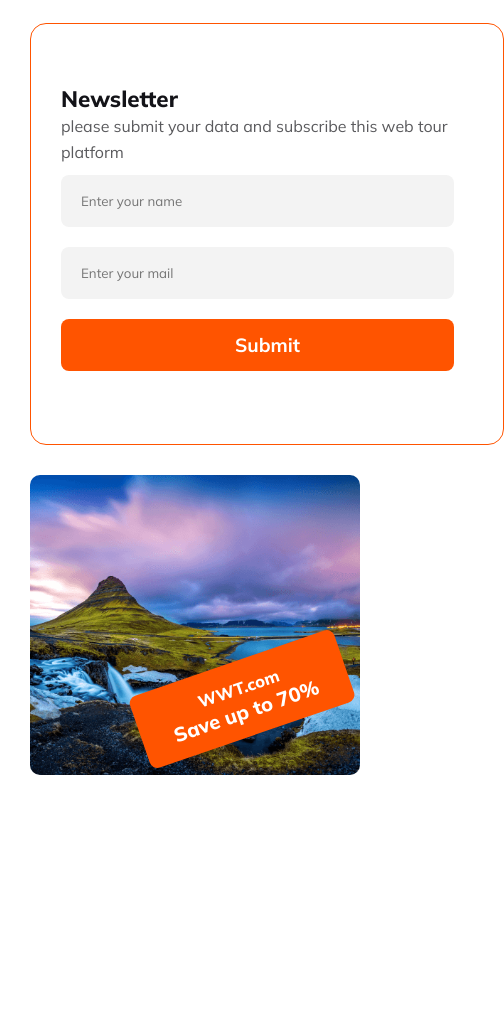
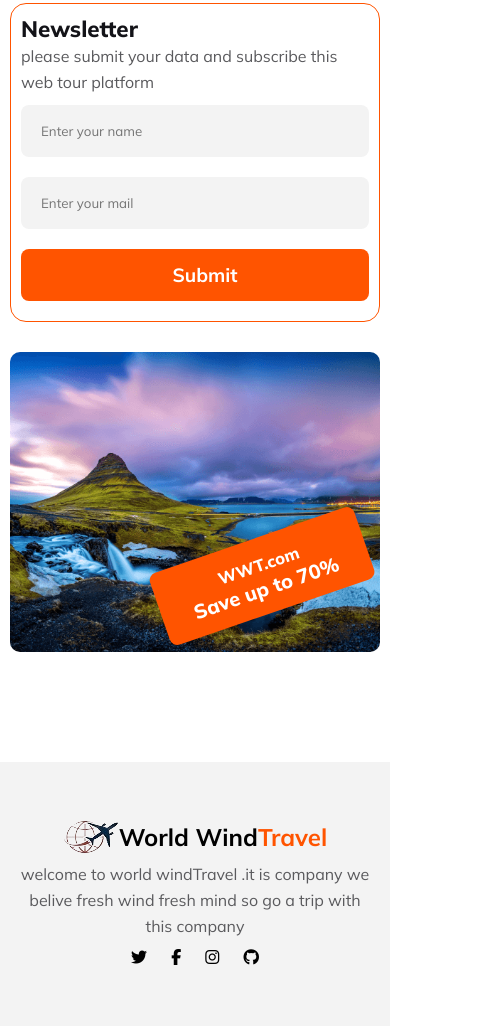
Before and after one commit to zahid-hasan0/Second-Assignment, a plain HTML site: page index.html in a window 390 px wide. Shown: the part 8765-9794 px from the top of the page, 504 px wide, since content can reach past the window. Before the commit the page ends 9690 px from the top, so only its background shows below. Drawn offline with Linux system fonts and the light colour scheme.

Commit message:
coplete footer section

```diff
--- a/css/style.css
+++ b/css/style.css
@@ -361,9 +361,11 @@ margin-left: 3rem;
 }
 .newsleter-container{
     margin: 100px 0px;
+    display: flex;
+    gap: 30px;
 }
 .newsletter{
-    width: 474px;
+    width: 40%;
     height: 422px;
  padding: 60px 30px 30px ;
     flex-shrink: 0;border-radius: 16px;
@@ -389,7 +391,7 @@ margin-left: 3rem;
 }
 
 #np{
-    width: 393px;
+    width: 100%;
     height: 52px;
     border-radius: 8px;
     background: rgba(19, 19, 24, 0.05);
@@ -402,7 +404,7 @@ margin-left: 3rem;
 #npb{
     border-radius: 8px;
     background: #FF5400;
-    width: 393px;
+    width: 100%;
     height: 52px;
     border-radius: 8px;
     color: white;
@@ -416,8 +418,25 @@ margin-left: 3rem;
 
 
 
+footer{
 
-
+    background: rgba(19, 19, 24, 0.05);
+    text-align: center;
+}
+.footer-container{
+    width: 50%;
+    margin: 20px auto;
+    padding: 50px 0px;
+}
+footer>.footer-container>h2{
+    display: flex;
+    align-items: center;
+    justify-content: center;
+    -top: 40px;
+}
+footer>.footer-container>i{
+    margin:10px 10px;
+}
 
 
 
@@ -439,7 +458,7 @@ margin-left: 3rem;
 
 @media screen and (max-width:600px){
 
-    header,main,footer{
+    header,main{
         padding: 10px;
         margin:0px auto ;
     }
@@ -583,6 +602,25 @@ margin-left: 3rem;
             transform: rotate(-19deg);
 
         }
+        .newsleter-container{
+            flex-direction: column;
+        }
+        .newsletter{
+            width: 100%;
+            height: auto;
+         padding: 10px ;
+            flex-shrink: 0;border-radius: 16px;
+            border: 1px solid #FF5400;
+        }
+        .footer-container{
+            width: 100%;
+           margin: 0;
+            padding: 50px 0px;
+        }
+        footer {
+            padding: 1px 1rem;
+            margin: 0 auto 100px;
+        }
 
 
 
--- a/index.html
+++ b/index.html
@@ -248,7 +248,7 @@
 </div>
 
 
-<div class="perfect-place newsleter-container ">
+<div class=" newsleter-container ">
     <div class="newsletter">
 
         <h2 style="font-size: 1.4rem;color: #131318;font-weight: 800;">Newsletter</h2>
@@ -283,60 +283,22 @@
 
 <!--Choose us section end-->
 
-
-
-
-
-
-
-
-
-
-
-
-
-
-
-
-
-
-
-
-
-
-
-
-
-
-
-
-
-
-
-
-
-
-
-
-
-
-
-
-
-
-
-
-
-
-
-
-
-
-
-
     </main>
 
     <!-- footer section start  -->
-    <footer></footer>
+    <footer>
+
+        <div class="footer-container">
+            <h2 class="logo" ><img src="Images/logo-trans.png" alt=""> World Wind <span style="color:  #FF5400;" >Travel</span> </h2>
+            <p class="primary-description" >welcome to world windTravel .it is company we belive fresh wind fresh mind so go a trip with this company</p>
+            <i class="fa-brands fa-twitter"></i>
+            <i class="fa-brands fa-facebook-f"></i>
+            <i class="fa-brands fa-instagram"></i>
+            <i class="fa-brands fa-github"></i>
+
+        </div>
+
+
+    </footer>
 </body>
 </html>
```
Also changed, not shown: Images/logo-trans.png (added).
